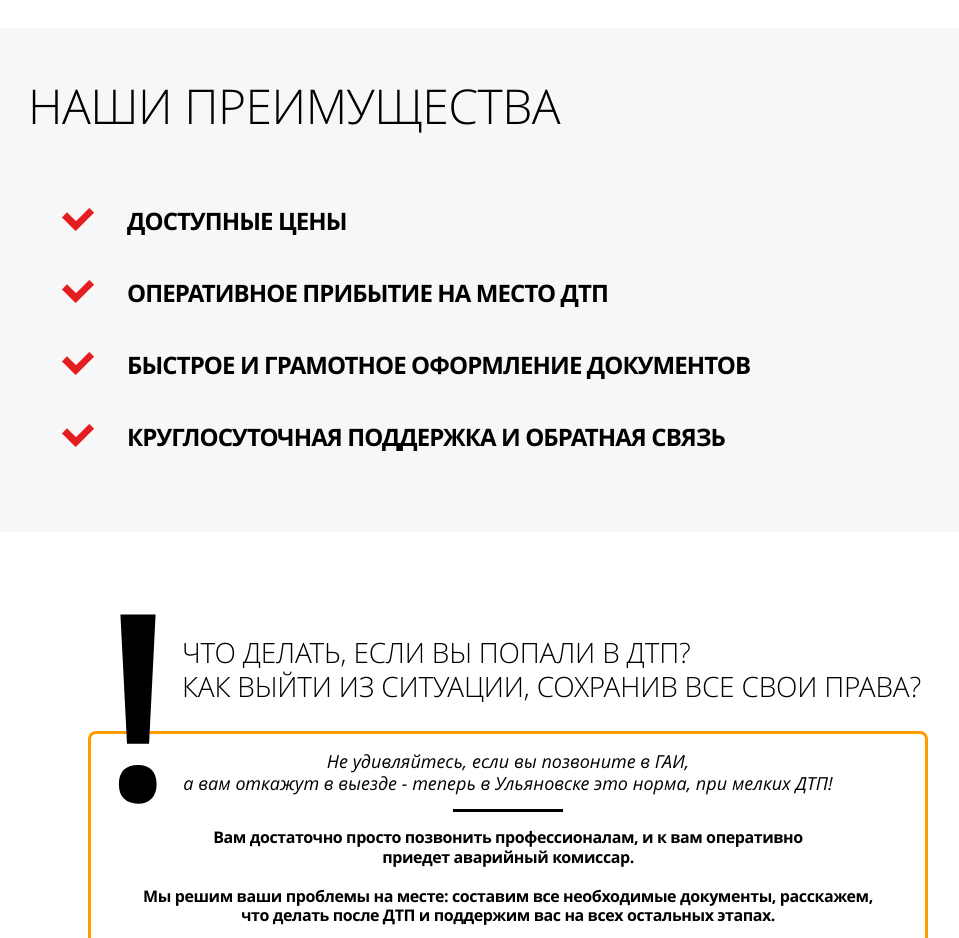
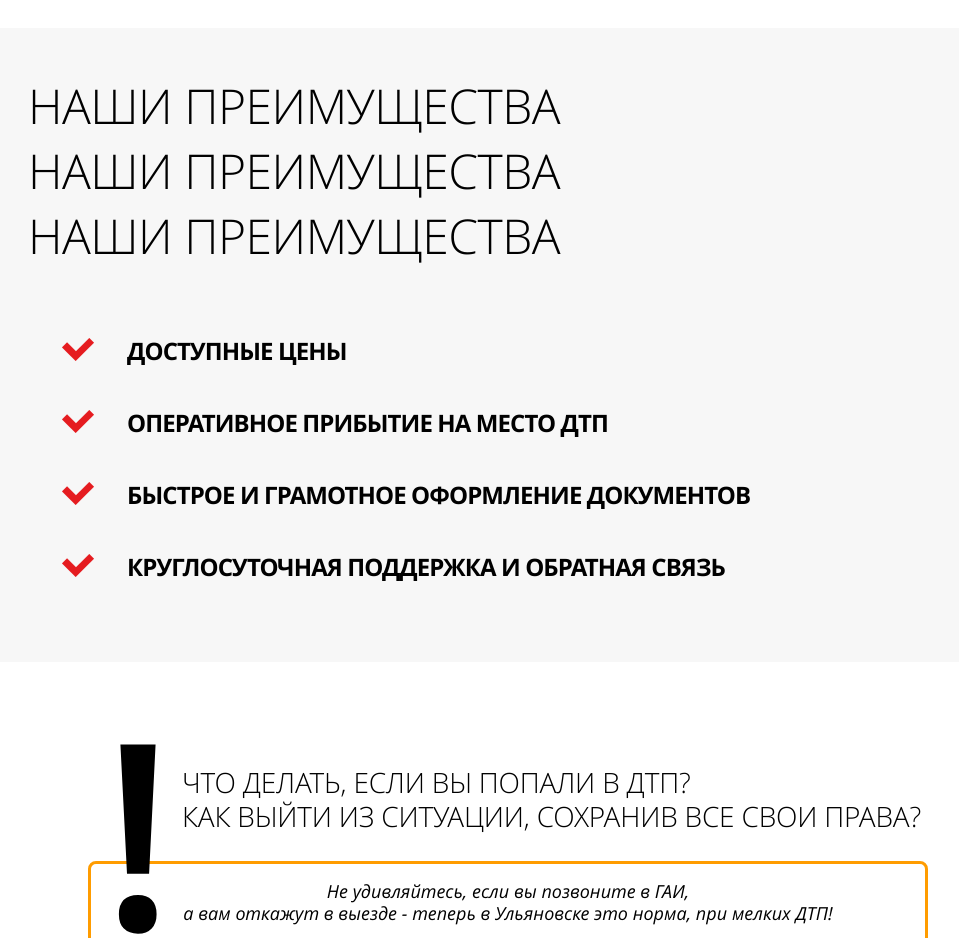
Before and after one commit to q537/site, a plain HTML site: page index.html in a window 1280 px wide. Shown: the part 1560-2498 px from the top of the page, without its empty margins (132-1091 px from the left). Drawn offline with Linux system fonts and the light colour scheme.

Commit message:
commit-2

```diff
--- a/index.html
+++ b/index.html
@@ -97,6 +97,8 @@
         <section class="b-list">
             <div class="b-container">
             <h2 class="b-title">Наши преимущества</h2>
+            <h2 class="b-title">Наши преимущества</h2>
+            <h2 class="b-title">Наши преимущества</h2>
              <ul class="b-list__body">
                 <li class="b-list__item">
                 <img class="b-list__image" src="image/icon.png" alt=""> Доступные цены
```
